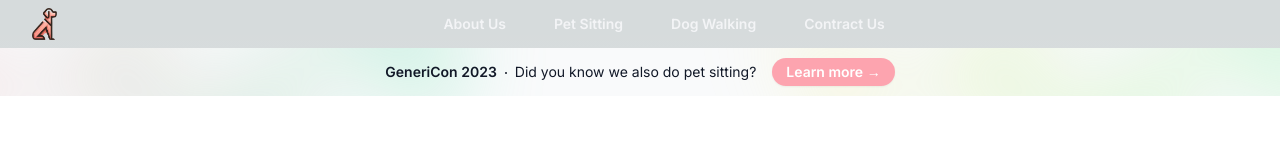
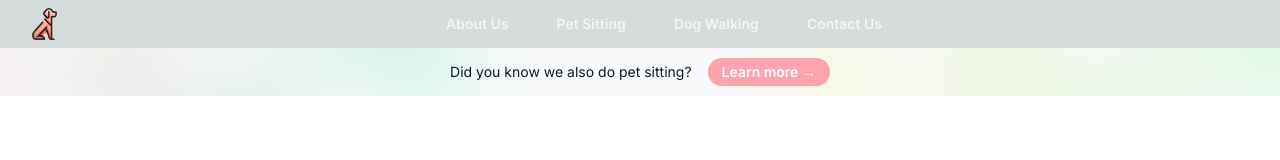
Before and after one commit to WillSchiller/dog-walking, a Next.js app: page / in a window 1280 px wide. Shown: the top 160 px of the page. Built offline with nearby package versions, Linux system fonts and the light colour scheme.

Commit message:
fix typo

```diff
--- a/src/components/Banner.tsx
+++ b/src/components/Banner.tsx
@@ -29,10 +29,7 @@ export default function Banner() {
       </div>
       <div className="flex flex-wrap items-center gap-x-4 gap-y-2">
         <p className="text-sm leading-6 text-gray-900">
-          <strong className="font-semibold">GeneriCon 2023</strong>
-          <svg viewBox="0 0 2 2" className="mx-2 inline h-0.5 w-0.5 fill-current" aria-hidden="true">
-            <circle cx={1} cy={1} r={1} />
-          </svg>
+
           Did you know we also do pet sitting?
         </p>
         <a
--- a/src/components/Header.tsx
+++ b/src/components/Header.tsx
@@ -78,7 +78,7 @@ export default function Example() {
             Dog Walking
           </a>
           <a href="#" className="text-sm font-semibold leading-6 text-gray-100">
-            Contract Us
+            Contact Us
           </a>
         </Popover.Group>
         <div className="hidden lg:flex lg:flex-1 lg:justify-end">
```
